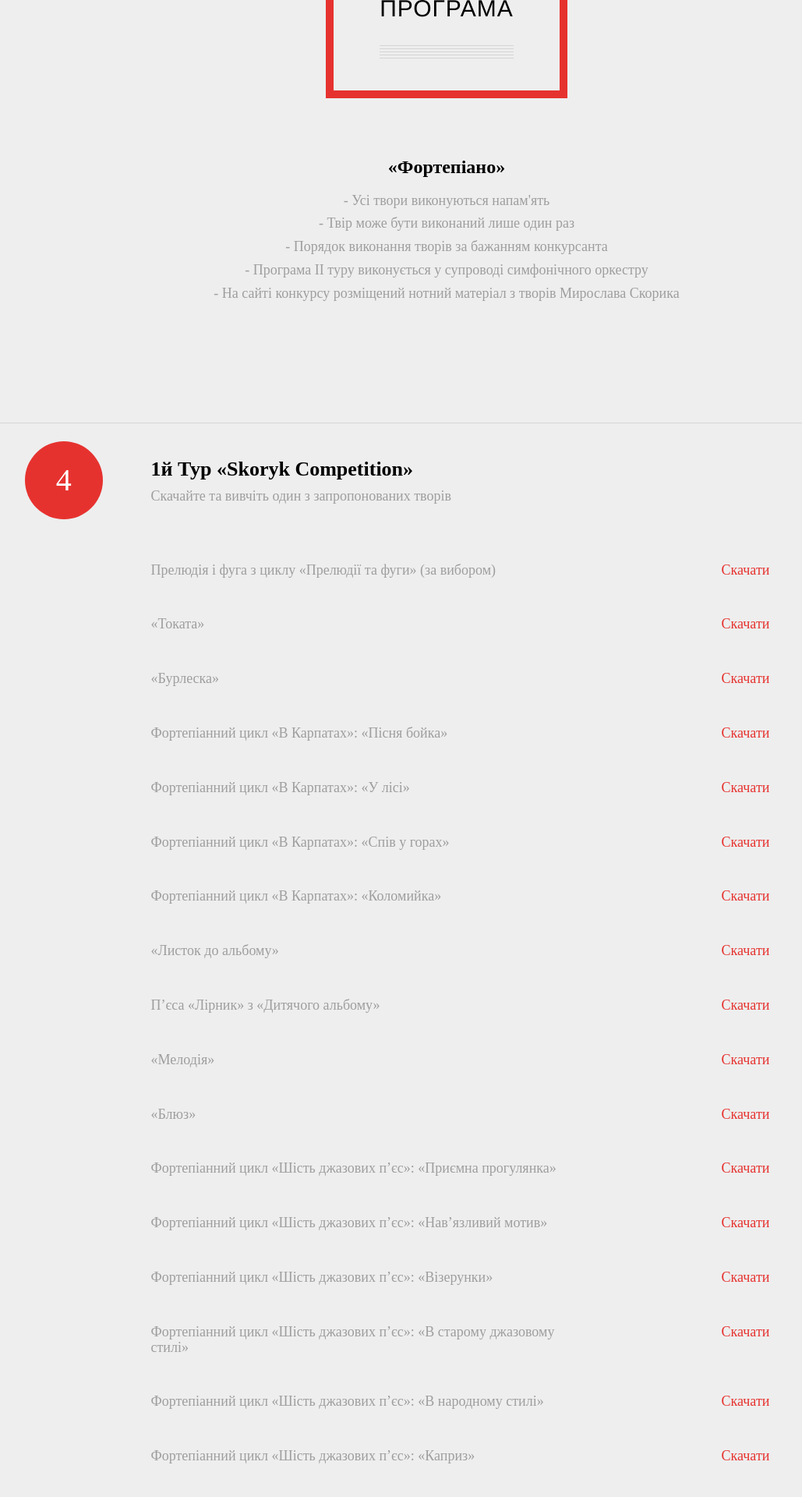
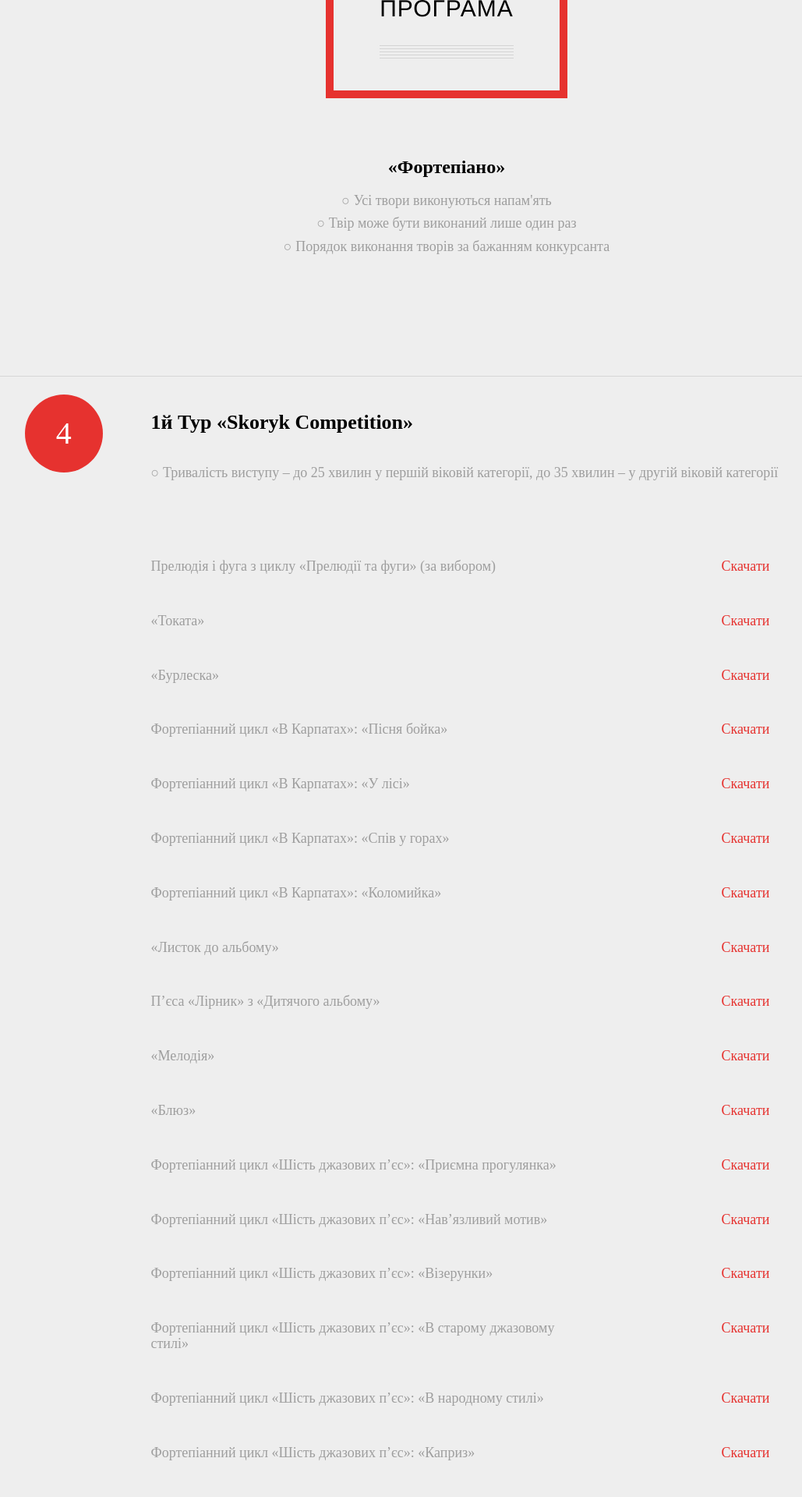
Before and after one commit to rooooster/con-amore, a Jekyll site: the page built from _posts/ua/0001-01-01-coming-soon.md, in a window 1280 px wide. Shown: the part 4444-6364 px from the top of the page at 78% size, without its empty margins (67-1096 px from the left). Built offline with Jekyll 4.4.1, drawn with Linux system fonts in a browser that asks for light colours; some web fonts are replaced; some of the changed text lies outside the part shown.

Commit message:
fix texts

```diff
--- a/_includes/03-programm.html
+++ b/_includes/03-programm.html
@@ -6,11 +6,10 @@
 
     <div class="wrap">
         <h4>«Фортепіано»</h4>
-        <p>- Усі твори виконуються напам'ять</p>
-        <p>- Твір може бути виконаний лише один раз</p>
-        <p>- Порядок виконання творів за бажанням конкурсанта</p>
-        <p>- Програма ІІ туру виконується у супроводі симфонічного оркестру</p>
-        <p>- На сайті конкурсу розміщений нотний матеріал з творів Мирослава Скорика</p>
+        <p>○ Усі твори виконуються напам'ять</p>
+        <p>○ Твір може бути виконаний лише один раз</p>
+        <p>○ Порядок виконання творів за бажанням конкурсанта</p>
+        <!-- <p>○ На сайті конкурсу розміщений нотний матеріал з творів Мирослава Скорика</p> -->
     </div>
 
     <div class="rule-container">
@@ -20,7 +19,8 @@
             </div>
             <div class="description">
                 <h4>1й Тур «Skoryk Competition»</h4>
-                <p>Скачайте та вивчіть один з запропонованих творів</p>
+                <p>○ Тривалість виступу – до 25 хвилин у першій віковій категорії, до 35 хвилин – у другій віковій категорії</p>
+                <!-- <p>○ Скачайте та вивчіть один із запропонованих творів</p> -->
 
                 <div class="music-wrap">
                     {% for one in site.categories.one %}
--- a/assets/css/_programm.scss
+++ b/assets/css/_programm.scss
@@ -59,13 +59,13 @@
                 @include span-columns(10);
 
                 h4 {
-                    margin: 0 0 10px;
+                    margin: 0 0 40px;
                     font-size: 26px;
                     line-height: 1.2;
                 }
                 p {
                     color: #9E9E9E;
-                    margin: 0;
+                    margin: 0 0 25px;
                 }
 
                 .music-wrap {
@@ -73,7 +73,7 @@
 
                     .music-item {
                         @include span-columns(12);
-                        padding: 25px 0;
+                        padding: 25px 0 0;
 
                         .title {
                             @include span-columns(7);
```
Also changed, not shown: other parts of _includes/03-programm.html (+3 -1 lines).
